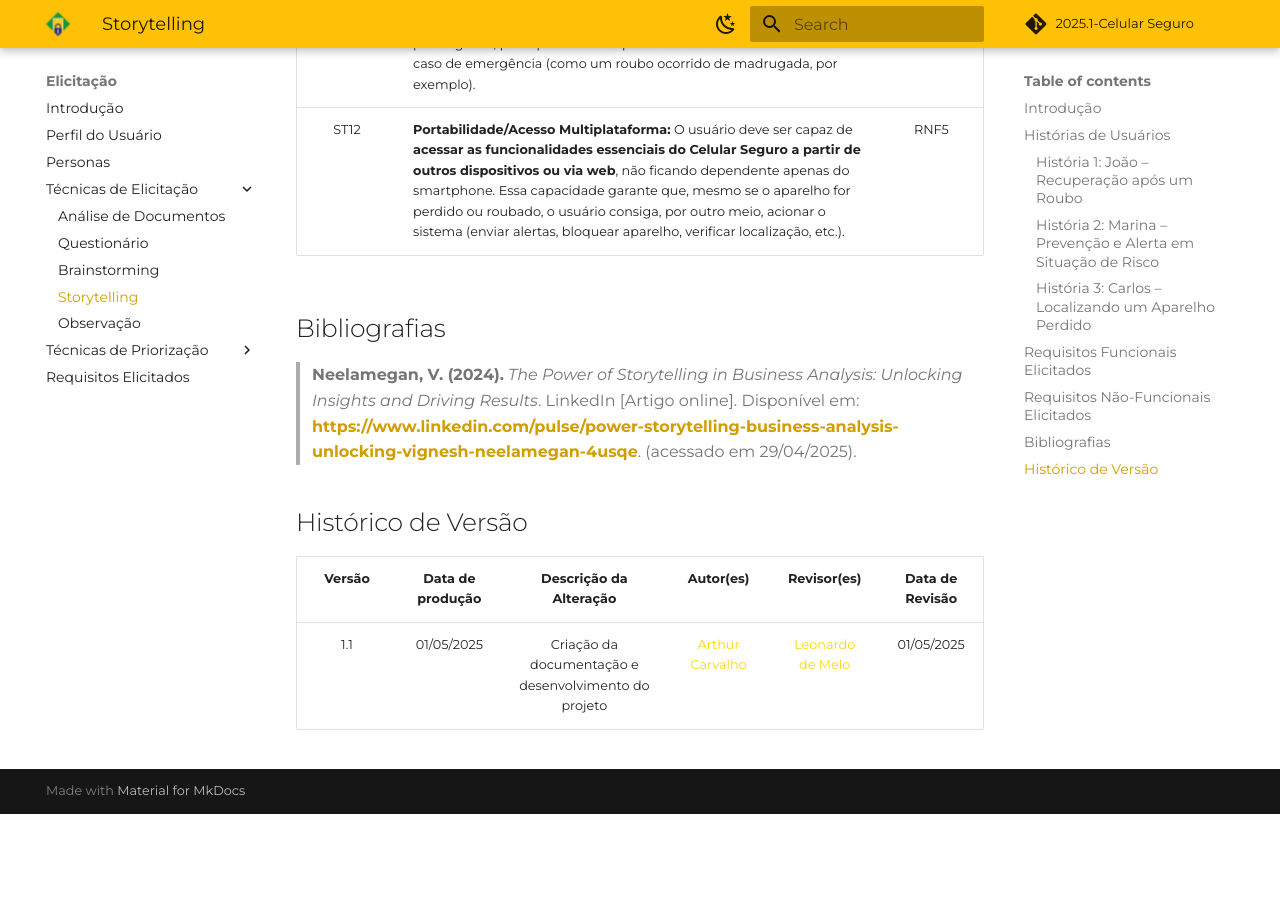
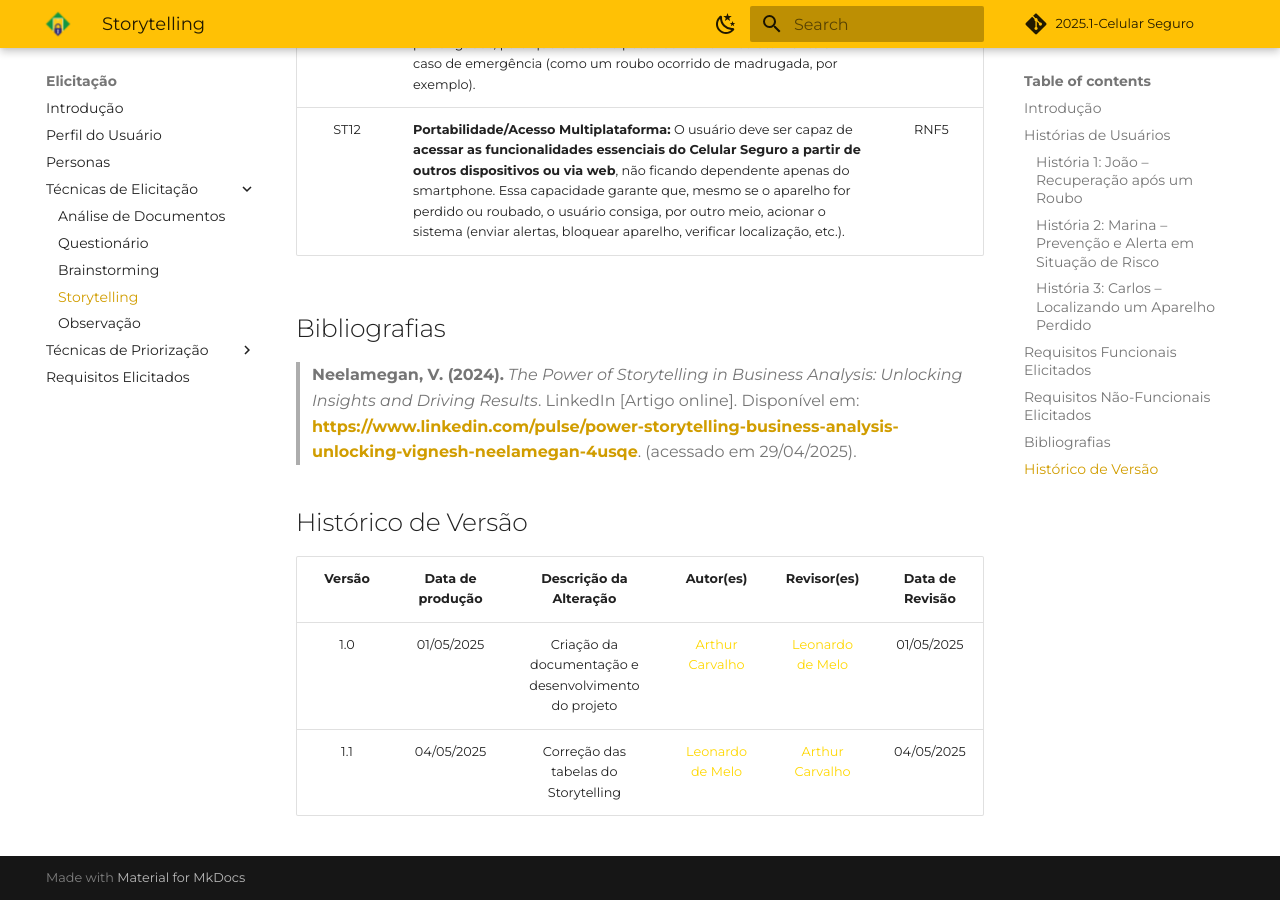
Before and after one commit to Requisitos-de-Software/2025.1-CelularSeguro, an MkDocs documentation site: the page built from Docs/documento-elicitacao/Storytelling.md, in a window 1280 px wide and 900 px high, scrolled down 4622 px. Built offline with MkDocs 1.6.1 and Material for MkDocs 9.7.7, drawn with Linux system fonts in a browser that asks for light colours; comment, search, counter and statistics services are not loaded; before the commit the page ends 5436 px from its top, so only the background shows below that.

Commit message:
docs: storytelling terminado

```diff
--- a/Docs/documento-elicitacao/Storytelling.md
+++ b/Docs/documento-elicitacao/Storytelling.md
@@ -62,4 +62,5 @@ Com base nas histórias e no contexto de uso do **Celular Seguro**, também fora
 
 | Versão | Data de produção   | Descrição da Alteração                               | Autor(es)             | Revisor(es)      |Data de Revisão |
 | :----: | :----------------: | :--------------------------------------------------: | :-------------------: | :-------------:  |  :-----------: |
-| 1.1    |         01/05/2025 |Criação da documentação e desenvolvimento do projeto| <a style="color:gold;" href="https://github.com/arthurlleite" target="_blank">Arthur Carvalho</a> |<a style="color:gold;" href="https://github.com/leozinlima" target="_blank">Leonardo de Melo</a>|   01/05/2025   |
+| 1.0    |         01/05/2025 |Criação da documentação e desenvolvimento do projeto| <a style="color:gold;" href="https://github.com/arthurlleite" target="_blank">Arthur Carvalho</a> |<a style="color:gold;" href="https://github.com/leozinlima" target="_blank">Leonardo de Melo</a>|   01/05/2025   |
+| 1.1    |         04/05/2025 |Correção das tabelas do Storytelling| <a style="color:gold;" href="https://github.com/leozinlima" target="_blank">Leonardo de Melo</a> |<a style="color:gold;" href="https://github.com/arthurlleite" target="_blank">Arthur Carvalho</a>|   04/05/2025   |
```
